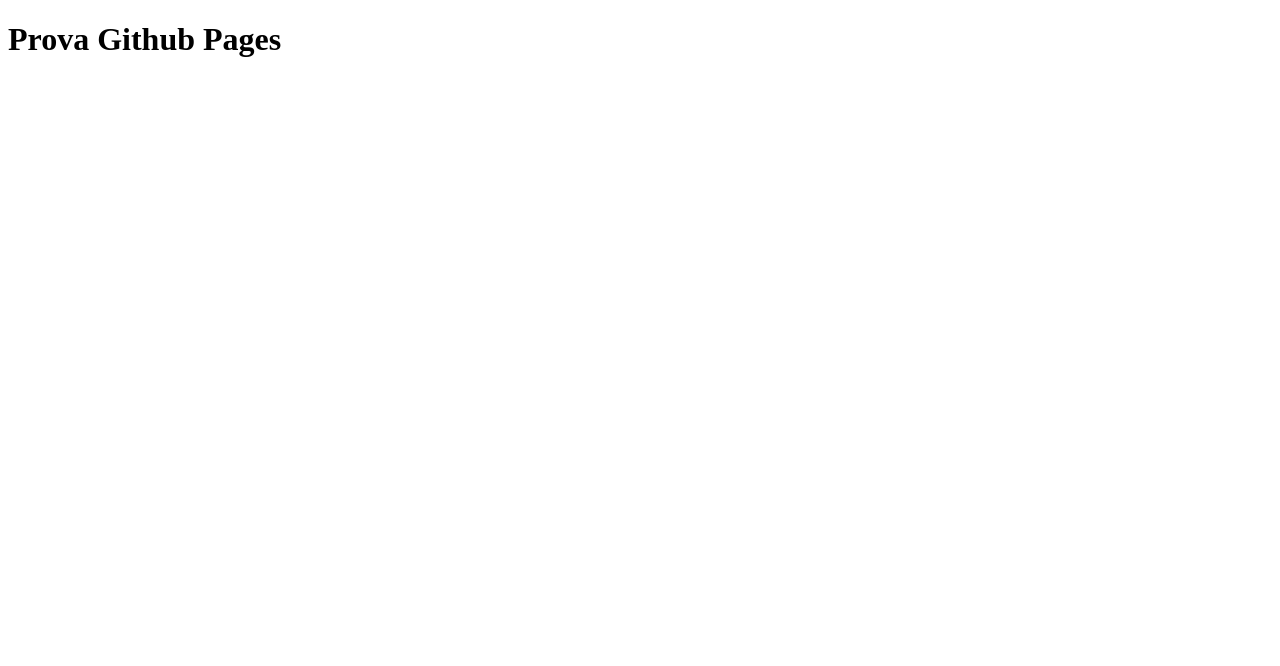
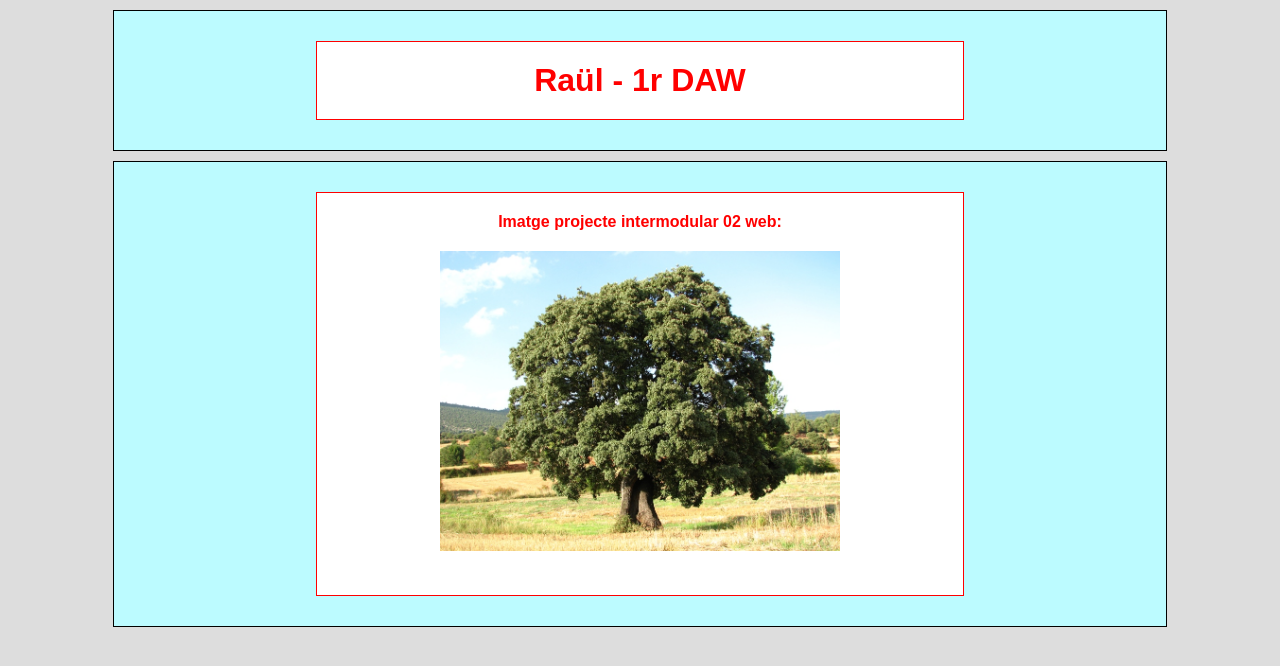
Before and after one commit to raulvallsaranda/raulvallsaranda.github.io, a plain HTML site: page index.html in a window 1280 px wide. Drawn offline with Linux system fonts and the light colour scheme.

Commit message:
Nova pàgina github pages

```diff
--- /dev/null
+++ b/css/estils.css
@@ -0,0 +1,51 @@
+/* estils intermodular 02 web */
+
+html{
+    background-color:#DDD;
+    font-family:arial;
+    box-sizing: border-box;
+}
+
+#cap{
+    width:80%;
+    margin: 10px auto;
+    padding:20px;
+    border:solid 1px black;
+    text-align:center;
+    background-color:rgb(188, 251, 255);
+}
+
+#cap h1{
+    width:60%;
+    margin: 10px auto;
+    padding:20px;
+    border:solid 1px red;
+    color:red;
+    font-weight: bold;
+    text-align:center;
+    background-color:white;
+}
+#principal{
+    width:80%;
+    margin: 10px auto;
+    padding:20px;
+    border:solid 1px black;
+    text-align:center;
+    background-color:rgb(188, 251, 255);
+}
+
+#principal p.paragraf{
+    width:60%;
+    margin: 10px auto;
+    padding:20px;
+    border:solid 1px red;
+    color:red;
+    font-weight: bold;
+    text-align:center;
+    background-color:white;
+}
+
+.imatge{
+    width:400px;
+    margin:20px;
+}
--- a/index.html
+++ b/index.html
@@ -1,11 +1,23 @@
 <!DOCTYPE html>
 <html lang="ca">
+
 <head>
     <meta charset="UTF-8">
-    <meta name="viewport" content="width=device-width, initial-scale=1.0">
-    <title>Prova Github Pages</title>
+    <title>Web Intermodular 02 Raül</title>
+    <link rel="stylesheet" href="./css/estils.css">
 </head>
+
 <body>
-    <h1>Prova Github Pages</h1>
+    <header id="cap">
+        <h1>Raül - 1r DAW</h1>
+    </header>
+    <main id="principal">
+        <p class="paragraf">
+            Imatge projecte intermodular 02 web:<br>
+            <img src="./img/carrasca.jpg" alt="Carrasca" class="imatge">
+        </p>
+    </main>
+
 </body>
+
 </html>
```
Also changed, not shown: img/carrasca.jpg (added).
